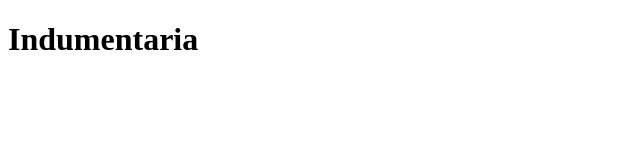
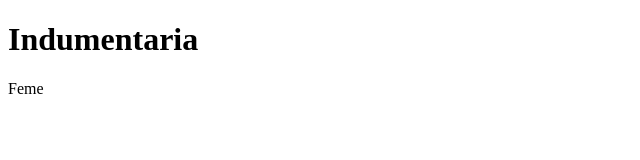
Before and after one commit to Celeste323/Indumentaria, a plain HTML site: page index.html in a window 1280 px wide. Shown: the full height of the page, 0-640 px from the left. Drawn offline with Linux system fonts and the light colour scheme.

Commit message:
agregue un parrafo en index

```diff
--- a/index.html
+++ b/index.html
@@ -7,5 +7,6 @@
 </head>
 <body>
     <h1>Indumentaria</h1>
+    <p>Feme</p>
 </body>
 </html>
```
